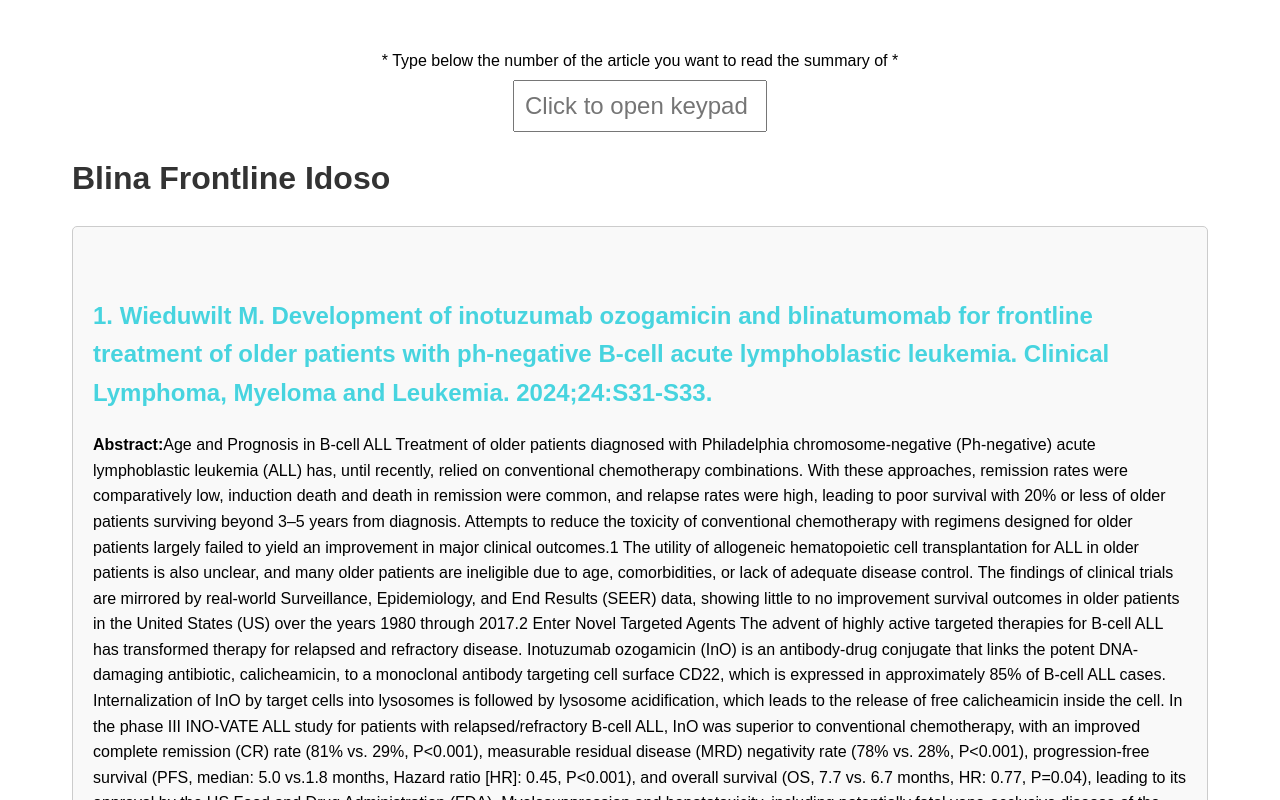
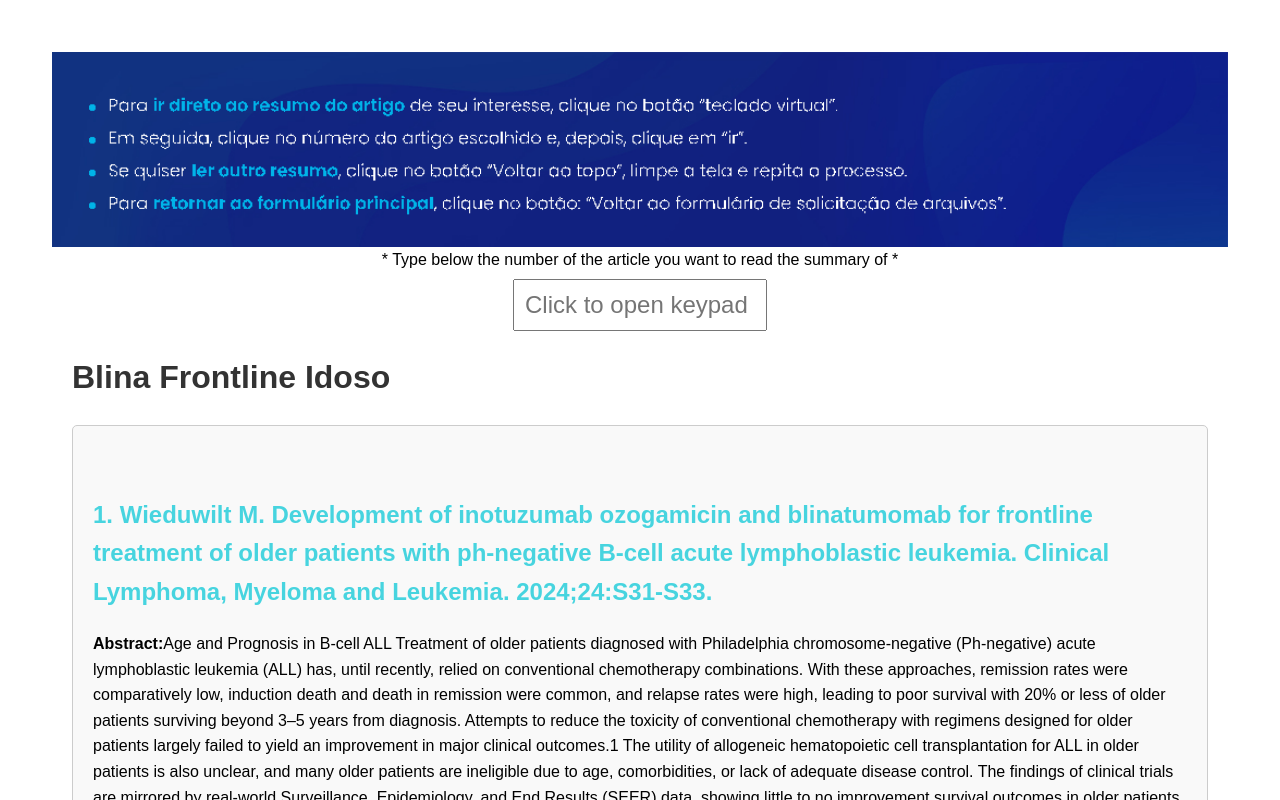
Before and after one commit to Sergiomms/article_summary_3, a React (Vite) app: page / in a window 1280 px wide. Shown: the top 800 px of the page. Built offline with nearby package versions, Linux system fonts and the light colour scheme.

Commit message:
header added

```diff
--- a/src/App.css
+++ b/src/App.css
@@ -3,6 +3,16 @@
   margin: 0 auto;
   padding: 2rem;
   text-align: center;
+}
+
+.image-container {
+  width: auto;
+  height: auto;
+}
+
+.image {
+  width: 100%;
+  height: auto;
 }
 
 .text {
--- a/src/App.jsx
+++ b/src/App.jsx
@@ -1,6 +1,7 @@
 import { useEffect, useState } from 'react'
 import './App.css'
 import Texts from './Texts'
+import myImage from './assets/images/c.png';
 
 function App() {
 
@@ -57,6 +58,13 @@
 
   return (
     <div>
+      <div className='image-container'>
+        <img
+          className='image'
+          src={myImage}
+          alt='image'
+        />
+      </div>
       <div className='text'>* Type below the number of the article you want to read the summary of *</div>
       <input
         type="text"
```
Also changed, not shown: src/assets/images/c.png (added).
